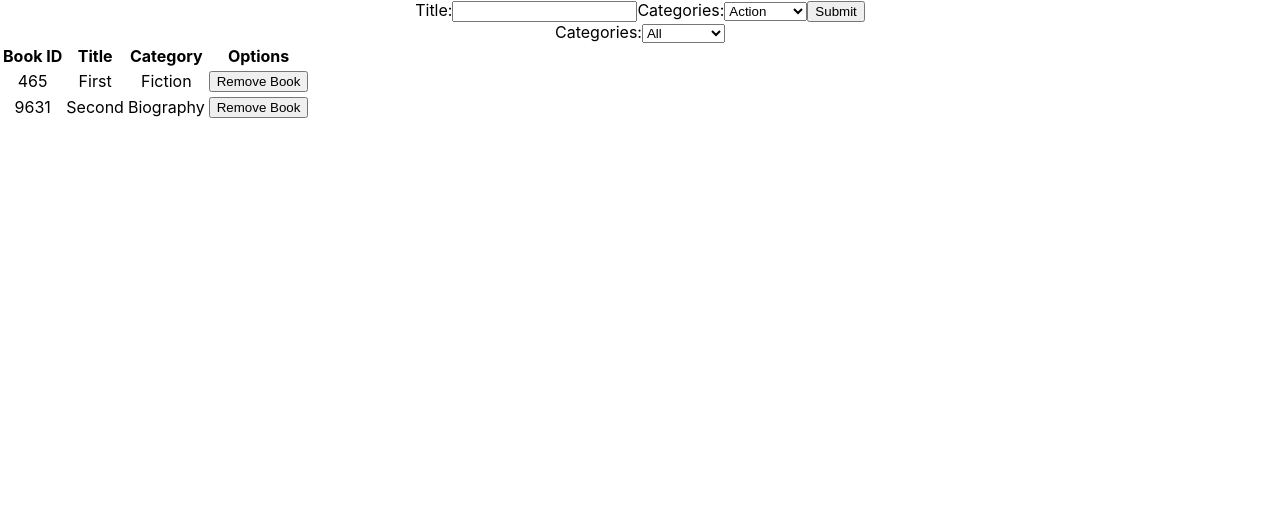
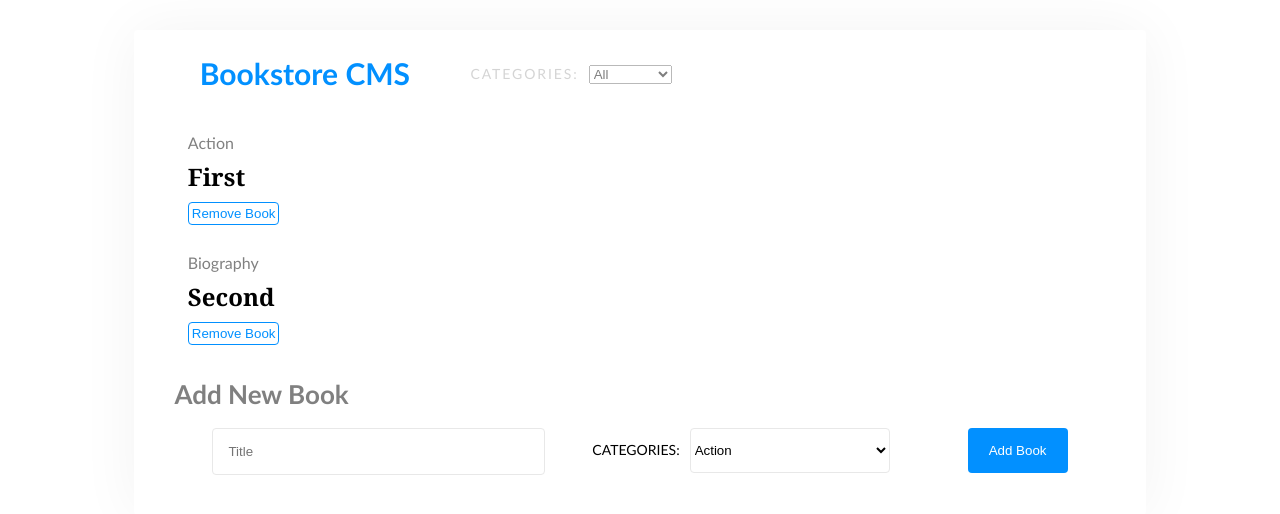
Before and after one commit to alvaropazz/react_bookstore, a React (Create React App) app: page / in a window 1280 px wide. Shown: the top 514 px of the page. Built offline with nearby package versions, Linux system fonts and the light colour scheme.

Commit message:
Add first styling

```diff
--- a/src/components/App.css
+++ b/src/components/App.css
@@ -1,5 +1,10 @@
 .App {
   display: flex;
+  margin: 30px auto auto auto;
   flex-direction: column;
   text-align: center;
+  width: 80%;
+  border-radius: 4px;
+  box-shadow: 0 0 60px 0 rgba(0, 0, 0, 0.05);
+  background-color: white;
 }
--- a/src/components/App.js
+++ b/src/components/App.js
@@ -6,8 +6,8 @@ import BooksList from '../containers/BooksList';
 function App() {
   return (
     <div className="App">
+      <BooksList />
       <BooksForm />
-      <BooksList />
     </div>
   );
 }
--- /dev/null
+++ b/src/components/Book.css
@@ -0,0 +1,26 @@
+tr {
+  display: flex;
+  flex-direction: column;
+  align-items: baseline;
+  padding: 1% 5%;
+  height: 100px;
+  justify-content: space-around;
+}
+
+.book-category {
+  color: gray;
+}
+
+.book-title {
+  font-family: Georgia, 'Times New Roman', Times, serif;
+  font-size: 24px;
+  font-weight: bold;
+}
+
+.remove-button {
+  border: 1px solid #0290ff;
+  border-radius: 4px;
+  padding: 3px;
+  color: #0290ff;
+  background-color: #fff;
+}
--- a/src/components/Book.js
+++ b/src/components/Book.js
@@ -1,12 +1,13 @@
 import React from 'react';
 import PropTypes from 'prop-types';
+import './Book.css';
 
 const BookComponent = ({ book, handleRemoveBook }) => (
   <tr>
-    <td className="book-id">{book.id}</td>
+    {/* <td className="book-id">{book.id}</td> */}
+    <td className="book-category">{book.category}</td>
     <td className="book-title">{book.title}</td>
-    <td className="book-category">{book.category}</td>
-    <td className="options"><button type="button" onClick={handleRemoveBook}>Remove Book</button></td>
+    <td className="options"><button type="button" className="remove-button" onClick={handleRemoveBook}>Remove Book</button></td>
   </tr>
 );
 
--- /dev/null
+++ b/src/components/CategoryFilter.css
@@ -0,0 +1,17 @@
+.categories-selector {
+  margin-left: 5%;
+  height: 16px;
+  opacity: 0.5;
+  font-size: 14px;
+  font-weight: normal;
+  font-stretch: normal;
+  font-style: normal;
+  line-height: normal;
+  letter-spacing: 1.9px;
+  color: #aaa;
+  display: flex;
+}
+
+.filter-selector {
+  margin-left: 10px;
+}
--- a/src/components/CategoryFilter.js
+++ b/src/components/CategoryFilter.js
@@ -1,18 +1,20 @@
 import React from 'react';
 import PropTypes from 'prop-types';
+import './CategoryFilter.css';
 
 const categories = ['Action', 'Biography', 'History', 'Horror', 'Kids', 'Learning', 'Sci-Fi'];
 
 export const CategoryFilter = ({ handleFilterChange }) => (
-  <div>
+  <div className="categories-selector">
     <label htmlFor="book-categories">
-      Categories:
+      CATEGORIES:
       <select
         name="categories"
         id="book-categories"
         onChange={event => handleFilterChange(event)}
+        className="filter-selector"
       >
-        <option key="ALL" value="ALL">All</option>
+        <option key="ALL" value="All">All</option>
         {categories.map(x => <option key={x} value={x}>{x}</option>)}
       </select>
     </label>
--- /dev/null
+++ b/src/containers/BookForm.css
@@ -0,0 +1,48 @@
+form {
+  display: flex;
+  flex-direction: column;
+  padding-bottom: 40px;
+}
+
+.addbooktitle {
+  align-self: flex-start;
+  margin-left: 40px;
+  font-size: 26px;
+  color: gray;
+}
+
+.input-wrapper {
+  display: flex;
+  justify-content: space-evenly;
+}
+
+#title-text {
+  width: 300px;
+  height: 45px;
+  border-radius: 4px;
+  border: solid 1px #e8e8e8;
+  background-color: #fff;
+  padding: 0 5%;
+}
+
+.categories {
+  margin-left: 10px;
+  width: 200px;
+  height: 45px;
+  border-radius: 4px;
+  border: solid 1px #e8e8e8;
+  background-color: #fff;
+}
+
+.addbookbutton {
+  width: 100px;
+  height: 45px;
+  border: none;
+  border-radius: 4px;
+  color: #fff;
+  background-color: #0290ff;
+}
+
+.newbook-label {
+  font-size: 14px;
+}
--- /dev/null
+++ b/src/containers/BookList.css
@@ -0,0 +1,26 @@
+.main-nav {
+  display: flex;
+  align-items: center;
+  padding: 0 5%;
+}
+
+.main-nav h1 {
+  width: 240px;
+  height: 37px;
+  font-size: 30px;
+  font-weight: bold;
+  font-stretch: normal;
+  font-style: normal;
+  line-height: normal;
+  letter-spacing: normal;
+  color: #0290ff;
+}
+
+table {
+  width: 100%;
+}
+
+tbody {
+  display: flex;
+  flex-direction: column;
+}
--- a/src/containers/BooksForm.js
+++ b/src/containers/BooksForm.js
@@ -2,6 +2,7 @@ import React from 'react';
 import { connect } from 'react-redux';
 import PropTypes from 'prop-types';
 import { createBook } from '../actions/index';
+import './BookForm.css';
 
 import { getRandomInt } from '../utils/getRandomInt';
 
@@ -50,8 +51,9 @@ class BooksForm extends React.Component {
     const { title } = this.state;
     return (
       <form onSubmit={this.handleSubmit}>
+        <h1 className="addbooktitle">Add New Book</h1>
+        <div className="input-wrapper">
           <label htmlFor="title-text">
-          Title:
             <input
               id="title-text"
               type="text"
@@ -59,16 +61,17 @@ class BooksForm extends React.Component {
               value={title}
               onChange={this.handleChange}
               required
+              placeholder="Title"
             />
           </label>
-
-        <label htmlFor="book-categories">
-          Categories:
-          <select name="categories" id="book-categories" onChange={this.handleChange}>
+          <label htmlFor="book-categories" className="newbook-label">
+            CATEGORIES:
+            <select name="categories" id="book-categories" className="categories" onChange={this.handleChange}>
               {categories.map(x => <option key={x} value={x}>{x}</option>)}
             </select>
           </label>
-        <button type="submit">Submit</button>
+          <button className="addbookbutton" type="submit">Add Book</button>
+        </div>
       </form>
     );
   }
--- a/src/containers/BooksList.js
+++ b/src/containers/BooksList.js
@@ -1,4 +1,5 @@
 import React from 'react';
+import './BookList.css';
 import { connect } from 'react-redux';
 import PropTypes from 'prop-types';
 import BookComponent from '../components/Book';
@@ -28,16 +29,12 @@ class BooksList extends React.Component {
     const filtered = filter === 'All' ? books : books.filter(x => x.category === filter);
     return (
       <div>
+        <nav className="main-nav">
+          <h1>Bookstore CMS</h1>
           <CategoryFilter handleFilterChange={this.handleFilterChange} />
+        </nav>
+        <div className="table container">
           <table>
-          <thead>
-            <tr>
-              <th>Book ID</th>
-              <th>Title</th>
-              <th>Category</th>
-              <th>Options</th>
-            </tr>
-          </thead>
             <tbody>
               {filtered.map(x => (
                 <BookComponent
@@ -48,6 +45,7 @@ class BooksList extends React.Component {
               ))}
             </tbody>
           </table>
+        </div>
       </div>
     );
   }
--- a/src/index.css
+++ b/src/index.css
@@ -1,27 +1,7 @@
-body {
-  margin: 0;
-  font-family:
-    -apple-system,
-    BlinkMacSystemFont,
-    'Segoe UI',
-    'Roboto',
-    'Oxygen',
-    'Ubuntu',
-    'Cantarell',
-    'Fira Sans',
-    'Droid Sans',
-    'Helvetica Neue',
-    sans-serif;
-  -webkit-font-smoothing: antialiased;
-  -moz-osx-font-smoothing: grayscale;
+html {
+  font-family: 'Gill Sans', 'Gill Sans MT', Calibri, 'Trebuchet MS', sans-serif;
 }
 
-code {
-  font-family:
-    source-code-pro,
-    Menlo,
-    Monaco,
-    Consolas,
-    'Courier New',
-    monospace;
+body {
+  background-color: #fff;
 }
--- a/src/index.js
+++ b/src/index.js
@@ -11,7 +11,7 @@ const books = [
   {
     id: getRandomInt(0, 5000),
     title: 'First',
-    category: 'Fiction',
+    category: 'Action',
   },
   {
     id: getRandomInt(5001, 10000),
```
Lines whose indentation alone changed are shown as unchanged.
